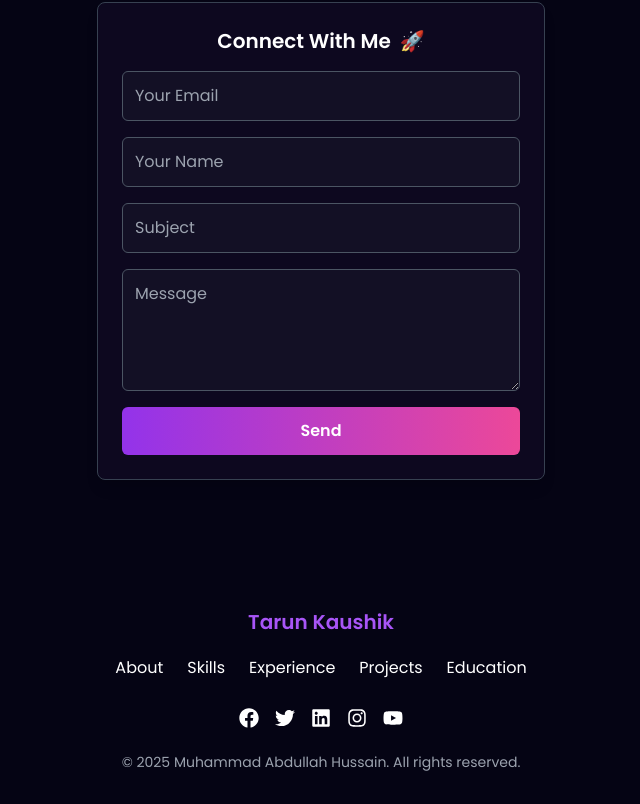
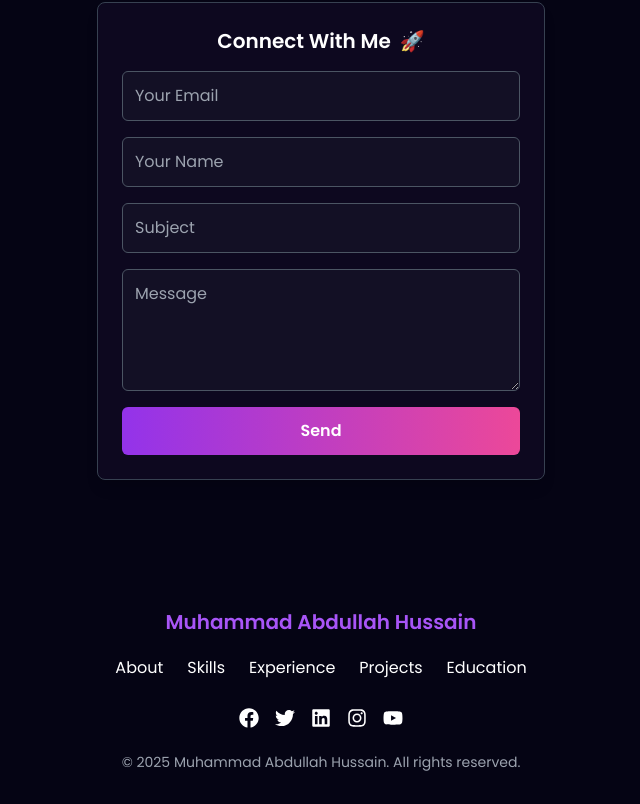
Before and after one commit to muhammadabdullahhussain/Abdullah-Hussain, a React (Vite) app: page / in a window 1280 px wide. Shown: the part 8708-9512 px from the top of the page, without its empty margins (319-959 px from the left). Built offline with nearby package versions, Linux system fonts and the light colour scheme.

Commit message:
Updated footer

```diff
--- a/src/components/Footer/Footer.jsx
+++ b/src/components/Footer/Footer.jsx
@@ -14,7 +14,7 @@ const Footer = () => {
     <footer className="text-white py-8 px-[12vw] md:px-[7vw] lg:px-[20vw]">
       <div className="container mx-auto text-center">
         {/* Name / Logo */}
-        <h2 className="text-xl font-semibold text-purple-500">Tarun Kaushik</h2>
+        <h2 className="text-xl font-semibold text-purple-500">Muhammad Abdullah Hussain</h2>
 
         {/* Navigation Links - Responsive */}
         <nav className="flex flex-wrap justify-center space-x-4 sm:space-x-6 mt-4">
```
